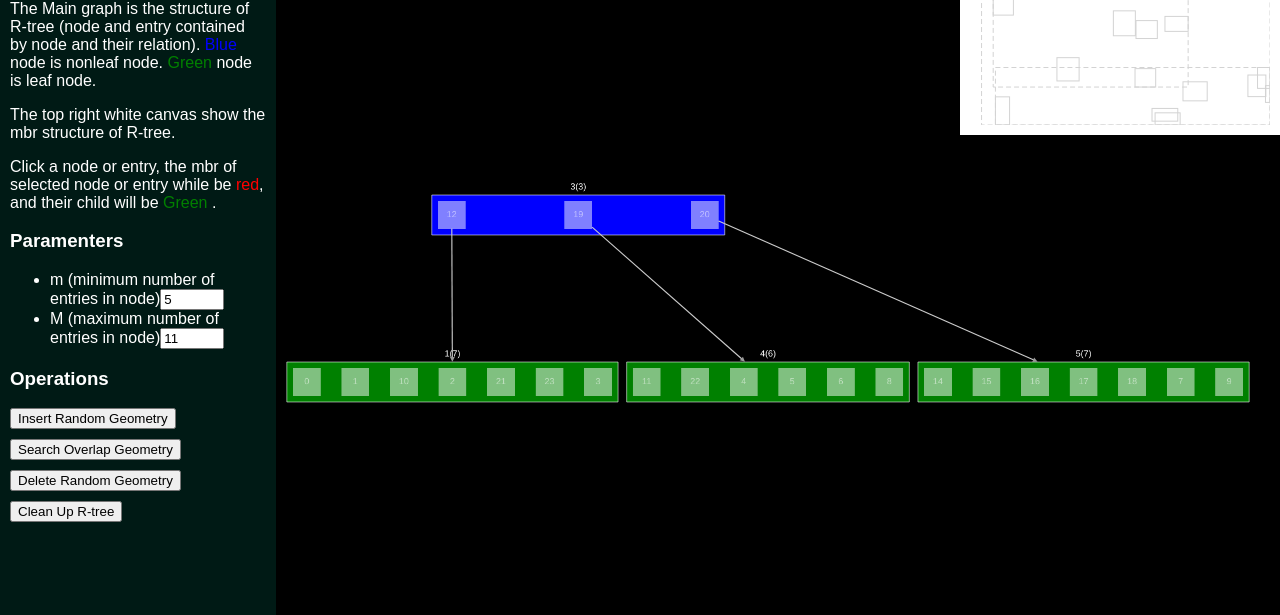
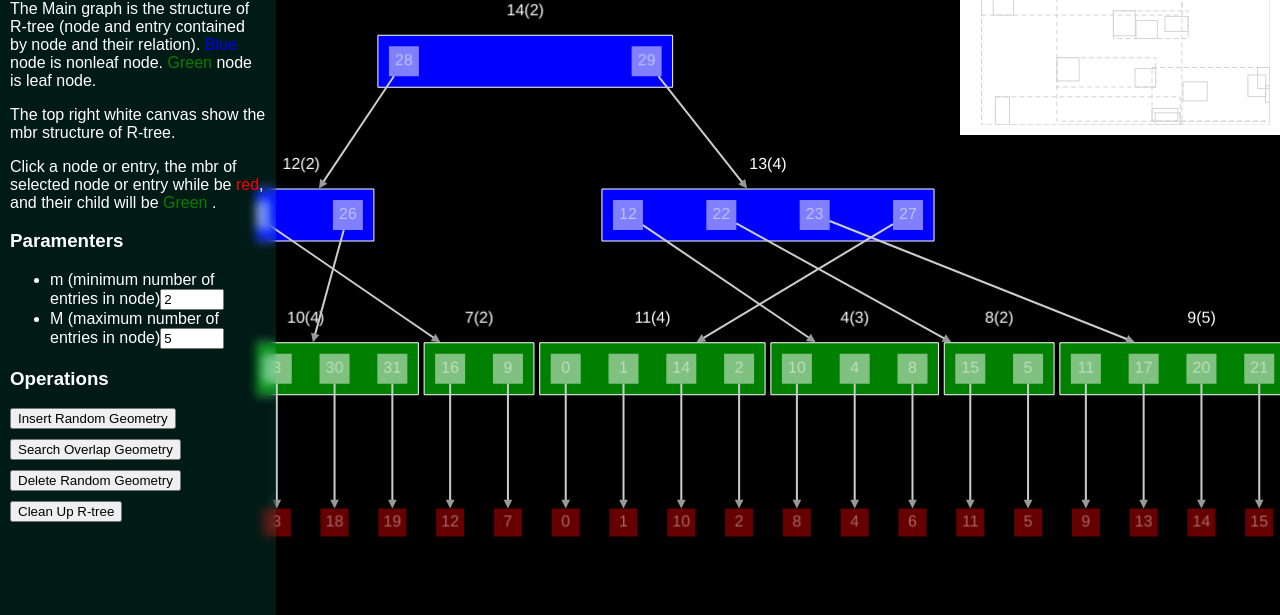
Before and after one commit to wkgreat/spatial-index, a website built with webpack: page src/demos/rtree.html in a window 1280 px wide. Shown: the part 185-800 px from the top of the page. Built offline with nearby package versions, Linux system fonts and the light colour scheme.

Commit message:
rtree render layout

```diff
--- a/src/demos/rtree.html
+++ b/src/demos/rtree.html
@@ -41,9 +41,9 @@
                     <h3>Paramenters</h3>
                     <ul>
                         <li><label>m (minimum number of entries in node)</label><input id="m_input" type="number"
+                                min="2" max="100" step="1" value="2"></li>
+                        <li><label>M (maximum number of entries in node)</label><input id="M_input" type="number"
                                 min="2" max="100" step="1" value="5"></li>
-                        <li><label>M (maximum number of entries in node)</label><input id="M_input" type="number"
-                                min="2" max="100" step="1" value="11"></li>
 
                     </ul>
                 </div>
--- a/src/demos/rtree_demo.js
+++ b/src/demos/rtree_demo.js
@@ -140,7 +140,7 @@ export function rtree_demo_main() {
         const v = parseFloat(evt.target.value);
         if (v < 2 || v > M / 2) {
             evt.target.value = `${m}`;
-            alert(`m should small or equal to M`);
+            alert(`m should small or equal to M / 2`);
         } else {
             m = v;
             rtree_demo.setMinMaxNumberOfEntries(m, M);
@@ -153,7 +153,7 @@ export function rtree_demo_main() {
         const v = parseFloat(evt.target.value);
         if (m > v / 2) {
             evt.target.value = `${M}`;
-            alert(`m should small or equal to M`);
+            alert(`m should small or equal to M / 2`);
         } else {
             M = v;
             rtree_demo.setMinMaxNumberOfEntries(m, M);
--- a/src/rtree/rtree_render.js
+++ b/src/rtree/rtree_render.js
@@ -1,6 +1,7 @@
 import cytoscape from "cytoscape";
 import Probe from "./probe";
 import { MBR, RTree, RTreeEntry, RTreeNode } from "./rtree";
+import { sleep } from "../utils/utils";
 
 /**
  *
@@ -9,10 +10,24 @@ export class RTreeRender extends Probe {
 
     //TODO set graph element and canvas element
 
-    breadthfirst_layout = {
+    layout_breadthfirst = {
         name: 'breadthfirst',
+        roots: null,
+        rankDir: 'TB',        // 从左到右
+        spacingFactor: 1.3,   // 增加节点间距
         nodeSpacing: 1000,
-        directed: true
+        directed: true,
+        fit: false,             // 缩放以适应容器,
+        avoidOverlap: true,
+        grid: false,
+        circle: false,
+        // nodeDimensionsIncludeLabels: true,
+        // animate: true,                      // 启用动画
+        // animationDuration: 800,             // 动画持续 800 毫秒
+    }
+
+    layout_cose = {
+        name: 'cose'
     }
 
     data = {
@@ -37,7 +52,6 @@ export class RTreeRender extends Probe {
                     'width': 2,
                     'line-color': '#ccc',
                     'curve-style': 'bezier',
-                    // 'label': 'data(name)',
                     'color': '#fff',
                     'target-arrow-color': '#999',
                     'target-arrow-shape': 'triangle'
@@ -45,11 +59,15 @@ export class RTreeRender extends Probe {
             }
         ],
 
-        layout: this.breadthfirst_layout
+        // layout: this.breadthfirst_layout
     };
 
     /**@type {RTree|null}*/
     rtree = null;
+
+    /**@type {cytoscape.Core}*/
+    cy = null;
+    layout = null;
 
     selected_node = null;
     selected_entry = null;
@@ -67,11 +85,104 @@ export class RTreeRender extends Probe {
 
         this.rtree = rtree;
         this.rtree.setProbe(this);
+        this.initGraph();
+        // this.testGraph();
         const that = this;
         this.addTrigger("rtree:insert:finish", this.probeRtreeInsertFinish.bind(this));
         this.addTrigger("rtree:search_overlap:finish", this.probeRtreeSearchOverlapFinish.bind(this));
         this.addTrigger("rtree:delete:finish", this.probeRtreeDeleteFinish.bind(this));
         this.addTrigger("rtree:clear:finish", this.probeRtreeClearFinish.bind(this));
+
+    }
+
+    initGraph() {
+
+        this.cy = cytoscape(this.data);
+
+        const that = this;
+
+        this.cy.on('tap', 'node', (evt) => {
+
+            let node = evt.target;
+
+            if (node.data("type") === 'node') {
+
+                const node_id = parseFloat(node.data("id").split("-")[1]);
+                this.selected_node = this.searchNodeById(this.rtree.root, node_id);
+                if (this.selected_node !== this.rtree.root) {
+                    this.selected_entry = this.selected_node.entry;
+                } else {
+                    this.selected_entry = null;
+                }
+                this.clearSearch();
+                that.render();
+
+            }
+
+            if (node.data("type") === 'entry') {
+
+                const entry_id = parseFloat(node.data("id").split("-")[1]);
+                this.selected_entry = this.searchEntryById(entry_id);
+                if (this.selected_entry.isLeaf) {
+                    this.selected_node = null;
+                    //TODO set selected geometry
+                } else {
+                    this.selected_node = this.selected_entry.node;
+                }
+                this.clearSearch();
+                that.render();
+
+            }
+
+        })
+    }
+
+
+    setGraphElementStyle() {
+        this.cy.nodes().style({
+        });
+        this.cy.edges().style({
+        })
+        this.cy.nodes('[type = "node"]').style({
+            'background-color': 'red',
+            'text-rotation': 'autorotate',
+            'text-margin-y': -50
+        });
+        this.cy.nodes('[isLeaf = "true"]').style({
+            'border-color': 'white',
+            'background-color': 'green',
+        });
+        this.cy.nodes('[isLeaf = "false"]').style({
+            'border-color': 'white',
+            'background-color': 'blue',
+        });
+        this.cy.nodes('[type = "entry"]').style({
+            'background-color': 'white',
+            'width': 10,
+            'height': 10,
+            'opacity': 0.5
+        });
+        this.cy.nodes('[classes = "aux"]').style({
+            'display': 'none'
+        });
+        this.cy.edges('[classes = "aux"]').style({
+            'display': 'none'
+        });
+        this.cy.nodes('[type = "geom"]').style({
+            'background-color': 'red',
+            'opacity': 0.4,
+            'width': 8,
+            'height': 8,
+        })
+    }
+
+    refreshGraph() {
+
+        const roots = this.rtree.isEmpty() ? "" : `#inner-node-${this.rtree.root.id}`
+        this.layout_breadthfirst.roots = roots;
+        this.cy.layout(this.layout_breadthfirst).run();
+        this.setGraphElementStyle();
+        // this.cy.fit();
 
     }
 
@@ -226,117 +337,86 @@ export class RTreeRender extends Probe {
         this.canvas_render();
     }
 
+    addNodeToGraph(node) {
+        if (node == null) {
+            return;
+        }
+
+        //node
+        let d = { data: { id: `node-${node.id}`, type: "node", isLeaf: node.isLeaf ? "true" : "false", name: `${node.id}(${node.entries.length})` } };
+        this.cy.add({ group: 'nodes', data: d.data });
+
+        d = { data: { id: `inner-node-${node.id}`, parent: `node-${node.id}`, type: "inner-node", isLeaf: node.isLeaf ? "true" : "false", name: `xxx`, classes: 'aux' } };
+        this.cy.add({ group: 'nodes', data: d.data });
+
+        if (node.parent !== null) {
+
+            //aux edge
+            d = { data: { id: `inner-edge-${node.parent.id}-${node.id}`, type: "inner-edge", name: `xxx`, source: `inner-node-${node.parent.id}`, target: `inner-node-${node.id}`, classes: 'aux' } };
+            this.cy.add({ group: 'edges', data: d.data });
+
+            //entry to node
+            d = { data: { id: `edge-${node.entry.id}-${node.id}`, type: "edge", name: `${node.parent.id}->${node.id}`, source: `entry-${node.entry.id}`, target: `node-${node.id}` } };
+            this.cy.add({ group: 'edges', data: d.data });
+        }
+        for (let e of node.entries) {
+
+            //entry
+            d = { data: { id: `entry-${e.id}`, type: 'entry', parent: `node-${node.id}`, isLeaf: e.isLeaf ? "true" : "false", name: `${e.id}` } };
+            this.cy.add({ group: 'nodes', data: d.data });
+
+            //inner node to entry
+            d = { data: { id: `edge-${e.id}-node-${node.id}`, type: 'inner-edge', name: "", source: `inner-node-${node.id}`, target: `entry-${e.id}`, classes: 'aux' } };
+            this.cy.add({ group: 'edges', data: d.data });
+
+            if (e.isLeaf) {
+                const g = e.geom;
+                //geom node
+                d = { data: { id: `geom-${g.id}`, type: 'geom', parent: `geom-${g.id}`, name: `${g.id}` } };
+                this.cy.add({ group: 'nodes', data: d.data });
+
+                //entry to geom
+                d = { data: { id: `edge-${e.id}-geom-${g.id}`, type: 'edge', name: "", source: `entry-${e.id}`, target: `geom-${g.id}` } };
+                this.cy.add({ group: 'edges', data: d.data });
+            }
+
+        }
+
+    }
+
     /**
      * @returns {void}
      */
     graph_render() {
 
         const nodes = [];
-        this.data.elements = [];
+        // this.data.elements = [];
+        this.cy.elements().remove();
+
+        this.refreshGraph();
 
         if (!this.rtree.isEmpty()) {
+
             nodes.push(this.rtree.root);
 
             while (nodes.length > 0) {
 
                 const node = nodes.shift();
 
-                //node
-                let d = { data: { id: `node-${node.id}`, type: "node", isLeaf: node.isLeaf ? "true" : "false", name: `${node.id}(${node.entries.length})` } };
-                this.data.elements.push(d);
+                this.addNodeToGraph(node);
 
-                d = { data: { id: `inner-node-${node.id}`, parent: `node-${node.id}`, type: "inner-node", isLeaf: node.isLeaf ? "true" : "false", name: `xxx`, classes: 'aux' } };
-                this.data.elements.push(d);
-
-                if (node.parent !== null) {
-
-                    //aux edge
-                    d = { data: { id: `inner-edge-${node.parent.id}-${node.id}`, type: "inner-edge", name: `xxx`, source: `inner-node-${node.parent.id}`, target: `inner-node-${node.id}`, classes: 'aux' } };
-                    this.data.elements.push(d);
-
-                    //entry to node
-                    d = { data: { id: `edge-${node.entry.id}-${node.id}`, type: "edge", name: `${node.parent.id}->${node.id}`, source: `entry-${node.entry.id}`, target: `node-${node.id}` } };
-                    this.data.elements.push(d);
-                }
                 for (let e of node.entries) {
-
-                    //entry
-                    d = { data: { id: `entry-${e.id}`, type: 'entry', parent: `node-${node.id}`, isLeaf: e.isLeaf ? "true" : "false", name: `${e.id}` } };
-                    this.data.elements.push(d);
-
-                    //inner node to entry
-                    d = { data: { id: `edge-${e.id}-node-${node.id}`, type: 'inner-edge', name: "", source: `inner-node-${node.id}`, target: `entry-${e.id}`, classes: 'aux' } };
-                    this.data.elements.push(d);
 
                     if (!e.isLeaf) {
                         nodes.push(e.node);
                     }
                 }
+
+                this.refreshGraph();
             }
         }
 
-        const cy = cytoscape(this.data);
-
-        cy.nodes('[type = "node"]').style({
-            'background-color': 'red',
-            'text-rotation': 'autorotate',
-            'text-margin-y': -50
-        });
-        cy.nodes('[isLeaf = "true"]').style({
-            'border-color': 'white',
-            'background-color': 'green',
-        });
-        cy.nodes('[isLeaf = "false"]').style({
-            'border-color': 'white',
-            'background-color': 'blue',
-        });
-        cy.nodes('[type = "entry"]').style({
-            'background-color': 'white',
-            'opacity': 0.5
-        });
-        cy.nodes('[classes = "aux"]').style({
-            'display': 'none'
-        });
-        cy.edges('[classes = "aux"]').style({
-            'display': 'none'
-        });
-
-        const that = this;
-
-        cy.on('tap', 'node', (evt) => {
-
-            let node = evt.target;
-
-            if (node.data("type") === 'node') {
-
-                const node_id = parseFloat(node.data("id").split("-")[1]);
-                this.selected_node = this.searchNodeById(this.rtree.root, node_id);
-                if (this.selected_node !== this.rtree.root) {
-                    this.selected_entry = this.selected_node.entry;
-                } else {
-                    this.selected_entry = null;
-                }
-                this.clearSearch();
-                that.render();
-
-            }
-
-            if (node.data("type") === 'entry') {
-
-                const entry_id = parseFloat(node.data("id").split("-")[1]);
-                this.selected_entry = this.searchEntryById(entry_id);
-                if (this.selected_entry.isLeaf) {
-                    this.selected_node = null;
-                    //TODO set selected geometry
-                } else {
-                    this.selected_node = this.selected_entry.node;
-                }
-                this.clearSearch();
-                that.render();
-
-            }
-
-        })
+        this.refreshGraph();
 
     }
 
--- /dev/null
+++ b/src/utils/utils.js
@@ -0,0 +1,3 @@
+export function sleep(ms) {
+    return new Promise(resolve => setTimeout(resolve, ms));
+}
--- a/webpack.config.js
+++ b/webpack.config.js
@@ -20,7 +20,7 @@ module.exports = {
             {
                 test: /\.css$/, // 处理 CSS 文件
                 use: ['style-loader', 'css-loader'],
-            },
+            }
         ],
     },
     plugins: [
```
